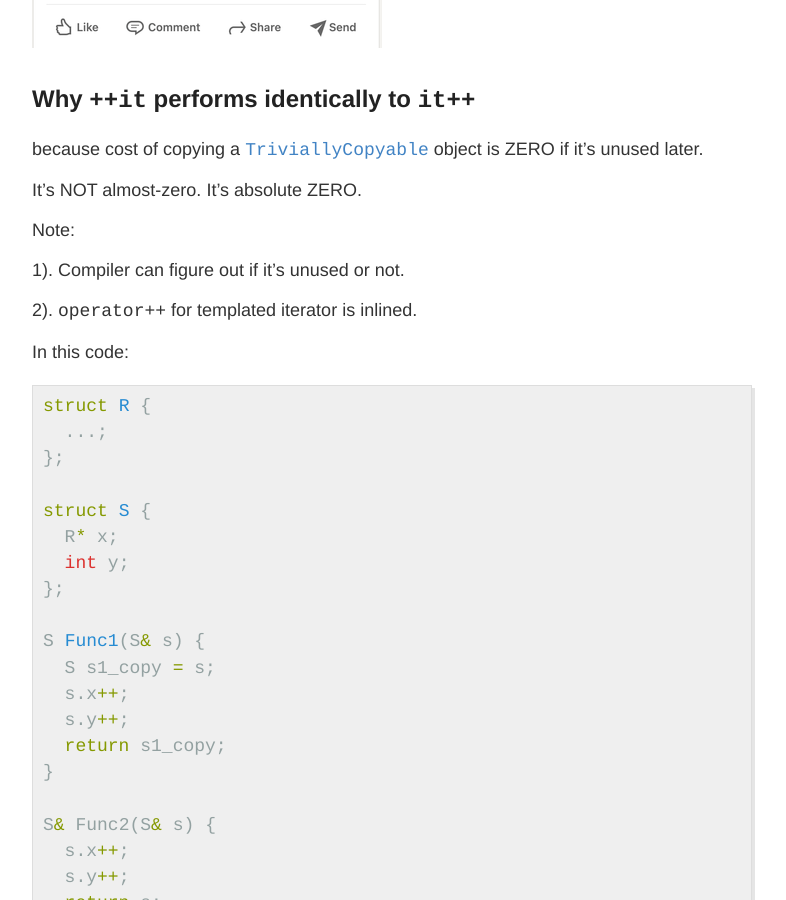
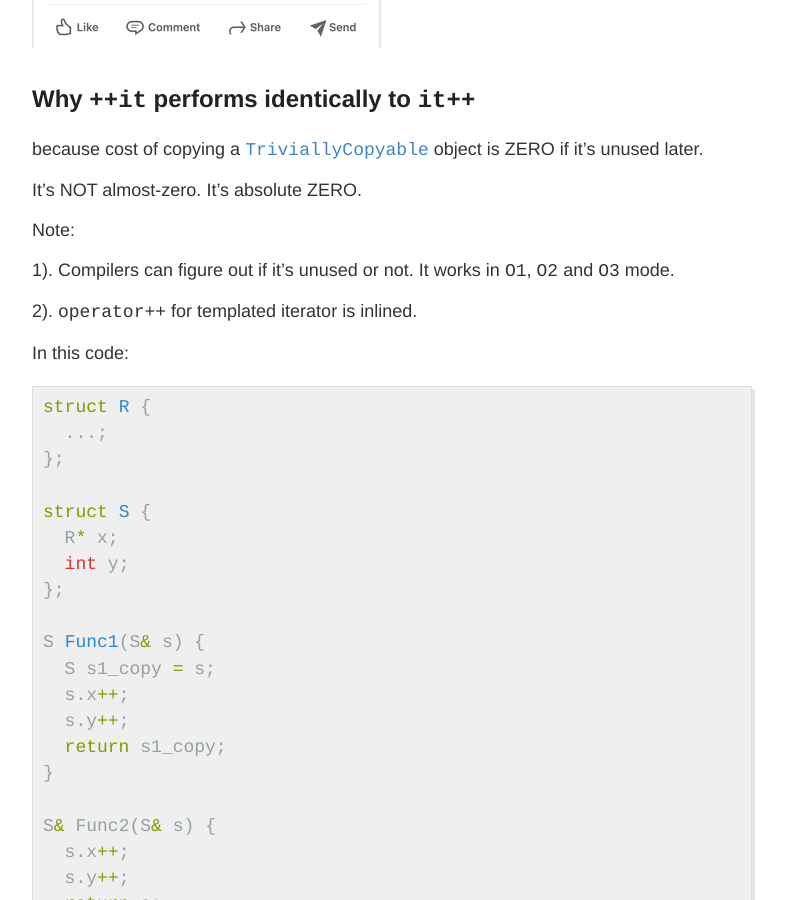
Before and after one commit to mohitmv/blog, a Jekyll site: the page built from _posts/2022-6-1-How-dare-they-say-Pre-Increment-is-faster.md, in a window 1280 px wide and 900 px high, scrolled down 978 px. Shown: the whole window, without its empty margins (248-1034 px from the left). Built offline with Jekyll 4.4.1, drawn with Linux system fonts in a browser that asks for light colours.

Commit message:
minor correction in pre_increment blog

```diff
--- a/_posts/2022-6-1-How-dare-they-say-Pre-Increment-is-faster.md
+++ b/_posts/2022-6-1-How-dare-they-say-Pre-Increment-is-faster.md
@@ -25,7 +25,7 @@ It's NOT almost-zero. It's absolute ZERO.
 
 Note:
 
-1). Compiler can figure out if it's unused or not.
+1). Compilers can figure out if it's unused or not. It works in `O1`, `O2` and `O3` mode.
 
 2). `operator++` for templated iterator is inlined.
 
```
